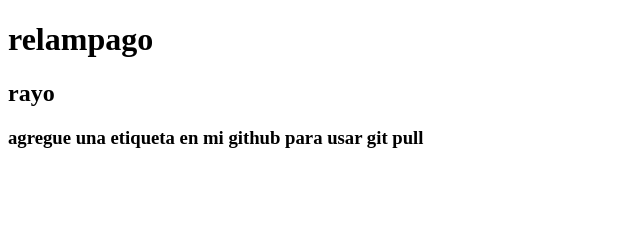
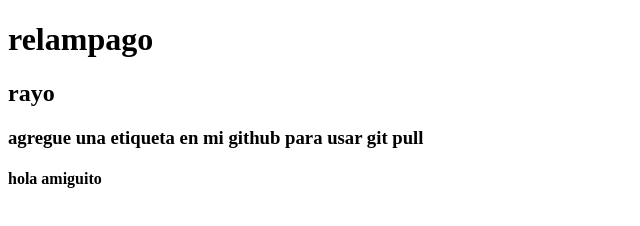
Before and after one commit to jhoel-stack/proyectoweb, a plain HTML site: page index.html in a window 1280 px wide. Shown: the whole page, without its empty margins (0-640 px from the left). Drawn offline with Linux system fonts and the light colour scheme.

Commit message:
helow madafaca

```diff
--- a/index.html
+++ b/index.html
@@ -9,5 +9,6 @@
     <h1>relampago</h1>
     <h2>rayo</h2>
     <h3>agregue una etiqueta en mi github para usar git pull</h3>
+    <h4>hola amiguito</h4>
 </body>
 </html>
```
